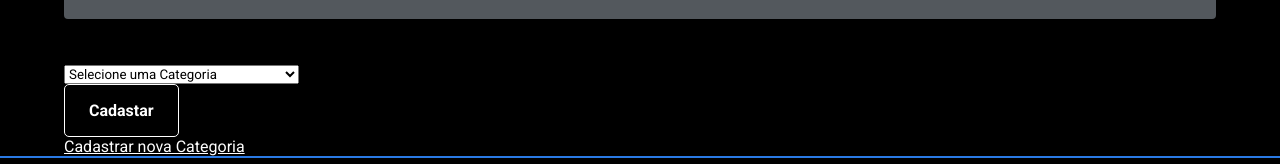
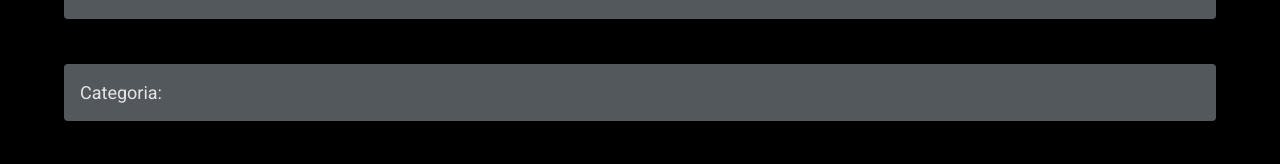
Before and after one commit to Lukazovic/AluraFlix-react-app, a React (Create React App) app: page /new/video in a window 1280 px wide. Shown: the part 365-529 px from the top of the page. Built offline with nearby package versions, Linux system fonts and the light colour scheme; data requests are answered from the project's data file.

Commit message:
Update NewVideo

```diff
--- a/src/pages/NewVideo/index.js
+++ b/src/pages/NewVideo/index.js
@@ -1,4 +1,4 @@
-import React, { useState, useEffect, useCallback } from 'react';
+import React, { useState, useEffect } from 'react';
 import { Link, useHistory } from 'react-router-dom';
 import useForm from '../../hooks/useForm';
 import Api from '../../services/api';
@@ -11,15 +11,16 @@ function NewVideo() {
   const history = useHistory();
   const [categories, setCategories] = useState([]);
   const initialValues = {
-    name: '',
+    title: '',
     url: '',
+    categoryTitle: '',
   };
   const {
     value: newCategory,
     handleChange,
     resetValues: resetCategoryValues,
   } = useForm(initialValues);
-  const { name, url } = newCategory;
+  const { title, url, categoryTitle } = newCategory;
 
   useEffect(() => {
     const loadData = async () => {
@@ -29,17 +30,24 @@ function NewVideo() {
     loadData();
   }, []);
 
-  const handleSubmit = useCallback((evt) => {
+  const handleSubmit = (evt) => {
     evt.preventDefault();
 
     const saveVideo = async () => {
-      await Api.addNewVideo(newCategory);
-      alert('O video foi adicionado com sucesso!');
-      resetCategoryValues();
-      history.push();
+      const category = categories.find(
+        (oldCategory) => oldCategory.title === categoryTitle
+      );
+      if (!category) {
+        alert('Categoria Indexistente!');
+      } else {
+        await Api.addNewVideo({ title, url, categoryId: category.id });
+        alert('O video foi adicionado com sucesso!');
+        resetCategoryValues();
+        history.push();
+      }
     };
     saveVideo();
-  }, []);
+  };
 
   return (
     <PageDefault>
@@ -49,8 +57,8 @@ function NewVideo() {
         <FormField
           label="Nome da categoria"
           type="text"
-          name="name"
-          value={name}
+          name="title"
+          value={title}
           onChange={handleChange}
           required
         />
@@ -64,19 +72,17 @@ function NewVideo() {
           required
         />
 
-        <div>
-          <label htmlFor="category"></label>
-          <select name="select" id="category" required>
-            <option value="" defaultValue>
-              Selecione uma Categoria
-            </option>
-            {categories.map(({ id, title }) => (
-              <option key={id} value={id}>
-                {title}
-              </option>
-            ))}
-          </select>
-        </div>
+        <FormField
+          label="Categoria"
+          type="text"
+          name="categoryTitle"
+          value={categoryTitle}
+          onChange={handleChange}
+          suggestions={categories.map(
+            (existentCategory) => existentCategory.title
+          )}
+          required
+        />
 
         <Button type="submit">Cadastar</Button>
       </form>
```
